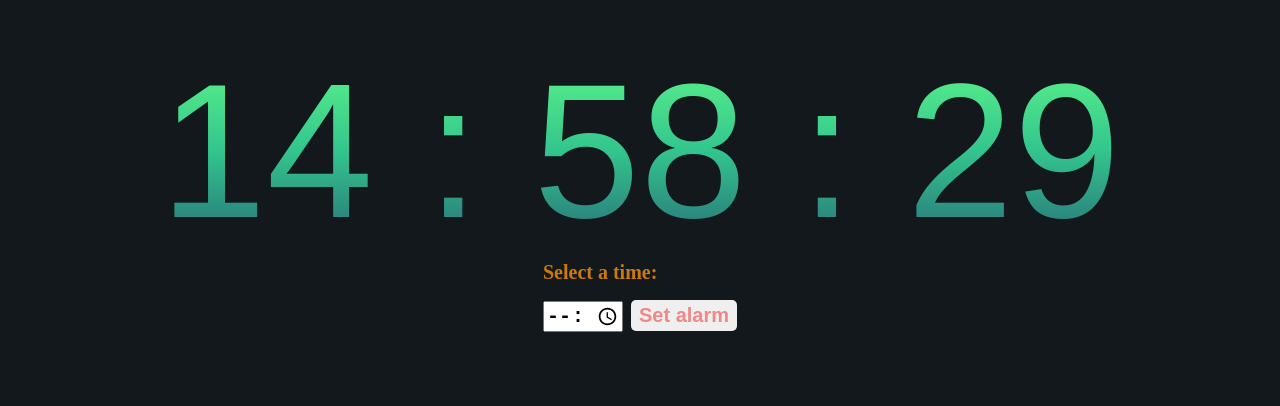
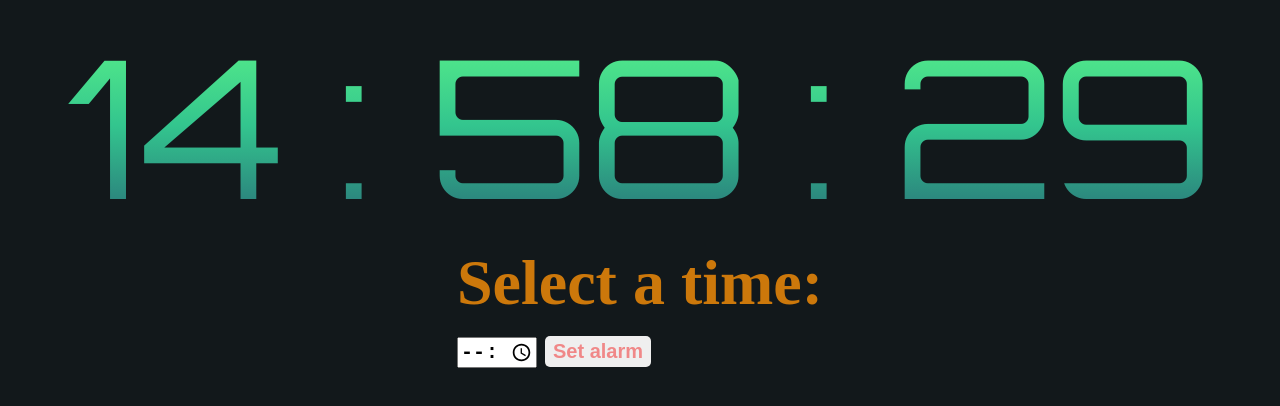
Before and after one commit to prajwalmahajan101/myalaramclock, a plain HTML site: page index.html in a window 1280 px wide. Shown: the part 214-620 px from the top of the page. Drawn offline with Linux system fonts and the light colour scheme.

Commit message:
Googlr Font Added

```diff
--- a/index.css
+++ b/index.css
@@ -49,7 +49,7 @@ button {
 }
 .inputlabel{
     color:rgb(204, 120, 11);
-    font-size: 20px;
+    font-size: 4em;
     display:block;
     font-weight: bold;
 
--- a/index.html
+++ b/index.html
@@ -4,6 +4,14 @@
     <meta charset="UTF-8" />
     <meta http-equiv="X-UA-Compatible" content="IE=edge" />
     <meta name="viewport" content="width=device-width, initial-scale=1.0" />
+
+    <!-- Google Font  -->
+    <link rel="preconnect" href="https://fonts.gstatic.com" />
+    <link
+      href="https://fonts.googleapis.com/css2?family=Orbitron&display=swap"
+      rel="stylesheet"
+    />
+
     <!-- CSS Styles for the page -->
     <link rel="stylesheet" href="index.css" />
     <!-- Title for the page -->
```
